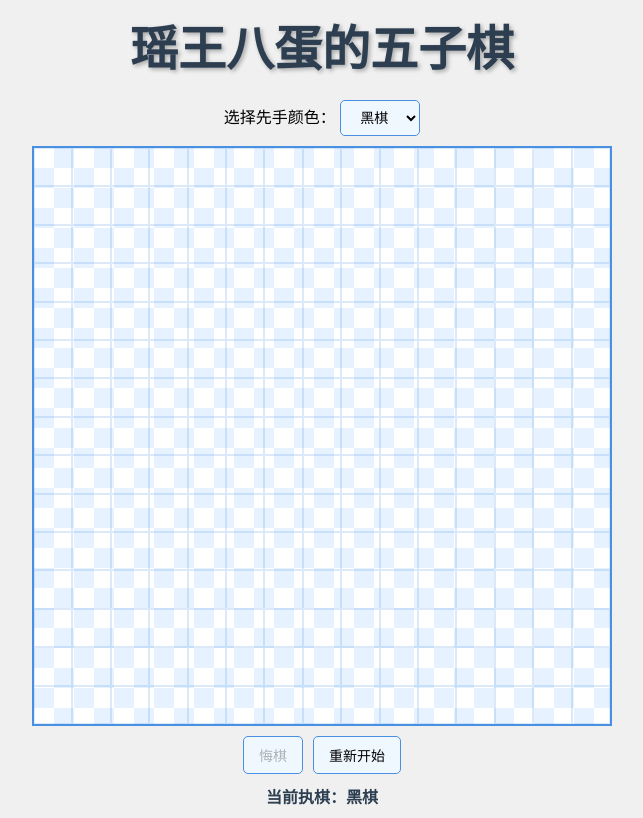
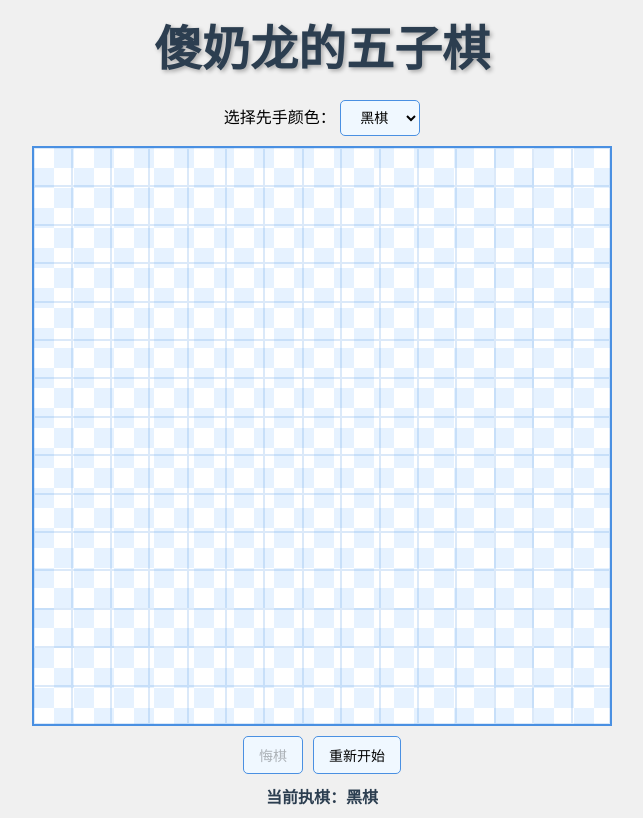
Before and after one commit to StudyDay-deep/StudyDay-deep.github.io, a plain HTML site: page index.html in a window 1280 px wide. Shown: the whole page, without its empty margins (318-961 px from the left). Drawn offline with Linux system fonts and the light colour scheme; a web font is replaced by a local one.

Commit message:
Update index.html

```diff
--- a/index.html
+++ b/index.html
@@ -3,7 +3,7 @@
 <head>
     <meta charset="UTF-8">
     <meta name="viewport" content="width=device-width, initial-scale=1.0, maximum-scale=1.0, user-scalable=no">
-    <title>瑶瑶王八蛋的五子棋</title>
+    <title>瑶专属五子棋</title>
     <style>
         @import url('https://fonts.googleapis.com/css2?family=Ma+Shan+Zheng&display=swap');
 
@@ -119,7 +119,7 @@
 </head>
 <body>
     <div id="game-container">
-        <h1 id="game-title">瑶王八蛋的五子棋</h1>
+        <h1 id="game-title">傻奶龙的五子棋</h1>
         <div id="start-panel">
             <label>选择先手颜色：</label>
             <select id="first-player">
```
